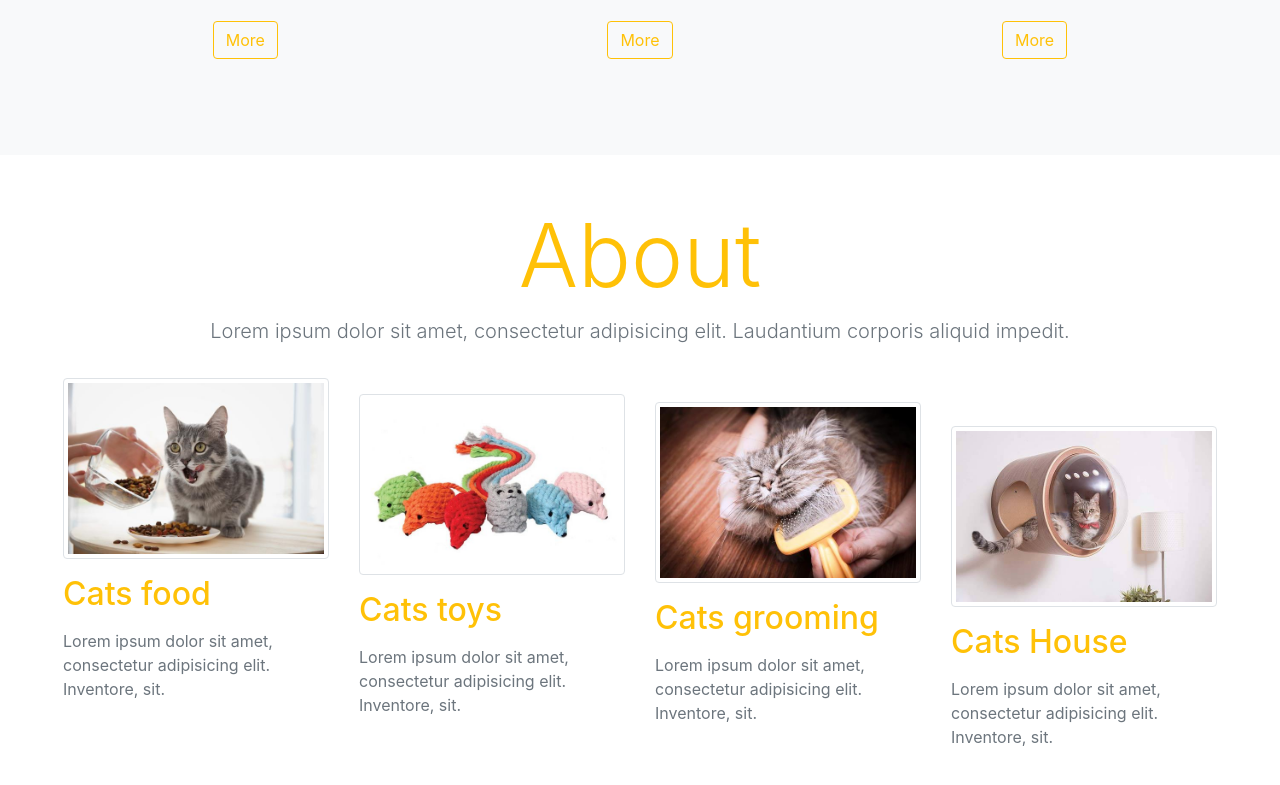
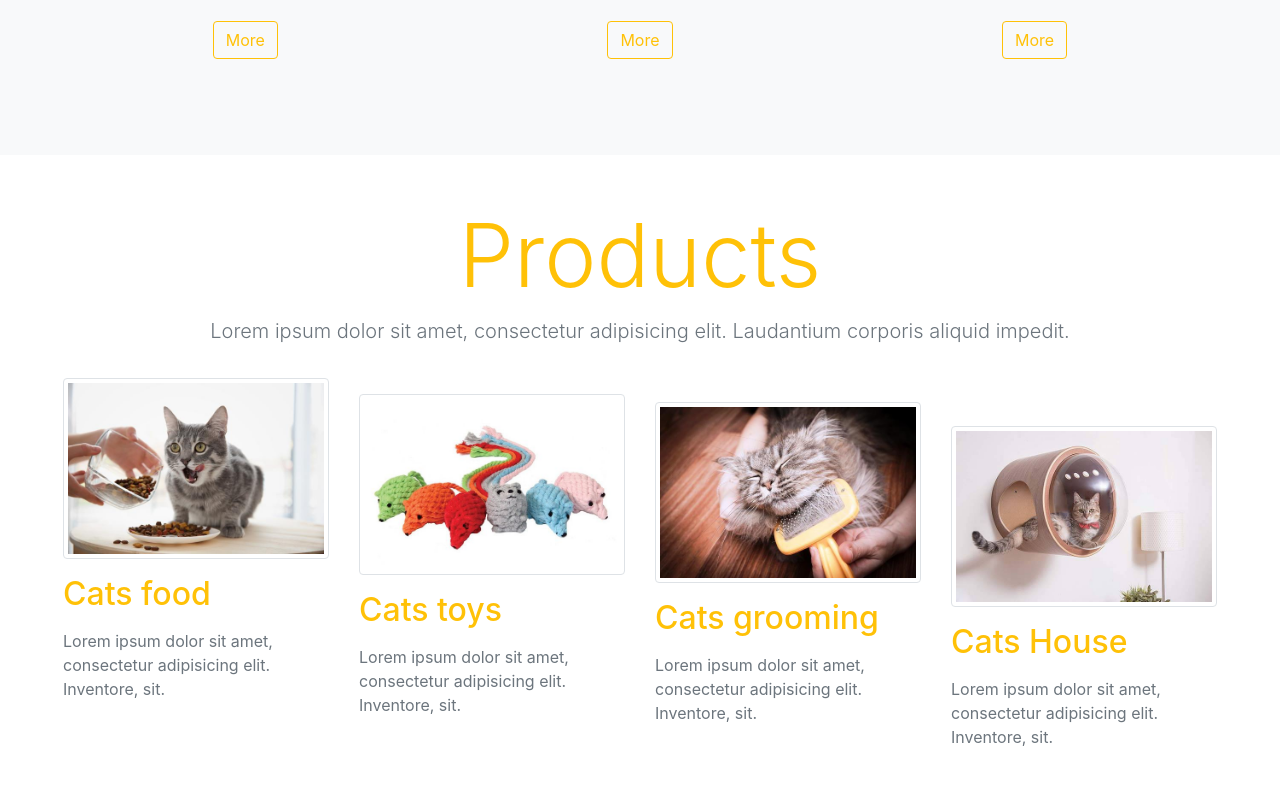
Before and after one commit to vstrog/CatHotel, a plain HTML site: page cat hotel/index.html in a window 1280 px wide. Shown: the part 1307-2092 px from the top of the page. Drawn offline with nearby package versions, Linux system fonts and the light colour scheme.

Commit message:
Update index.html

```diff
--- a/cat hotel/index.html
+++ b/cat hotel/index.html
@@ -108,7 +108,7 @@
             <!--title-->
             <div class="row">
                 <div class="col text-center mb-3">
-                    <h1 class="text-warning display-2">About</h1>
+                    <h1 class="text-warning display-2">Products</h1>
                     <p class="lead text-secondary">Lorem ipsum dolor sit amet, consectetur adipisicing elit. Laudantium corporis aliquid impedit.</p>
                 </div>
             </div>
```
